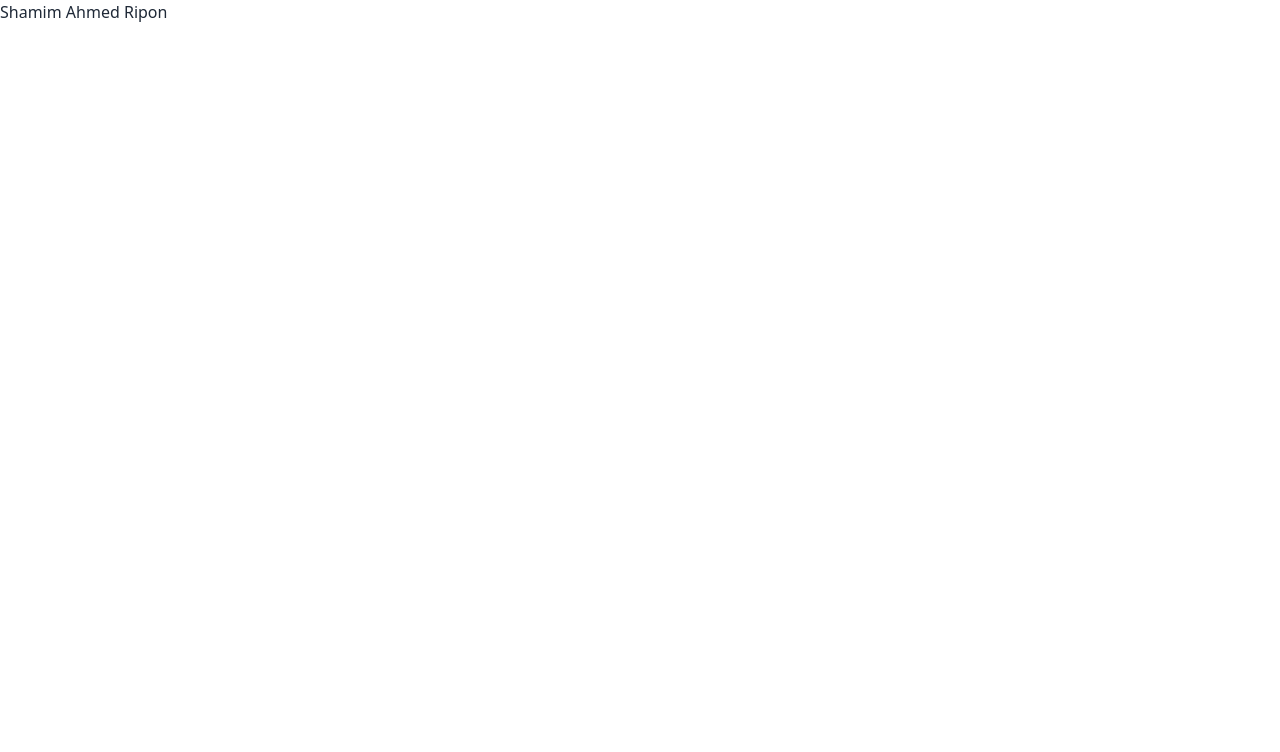
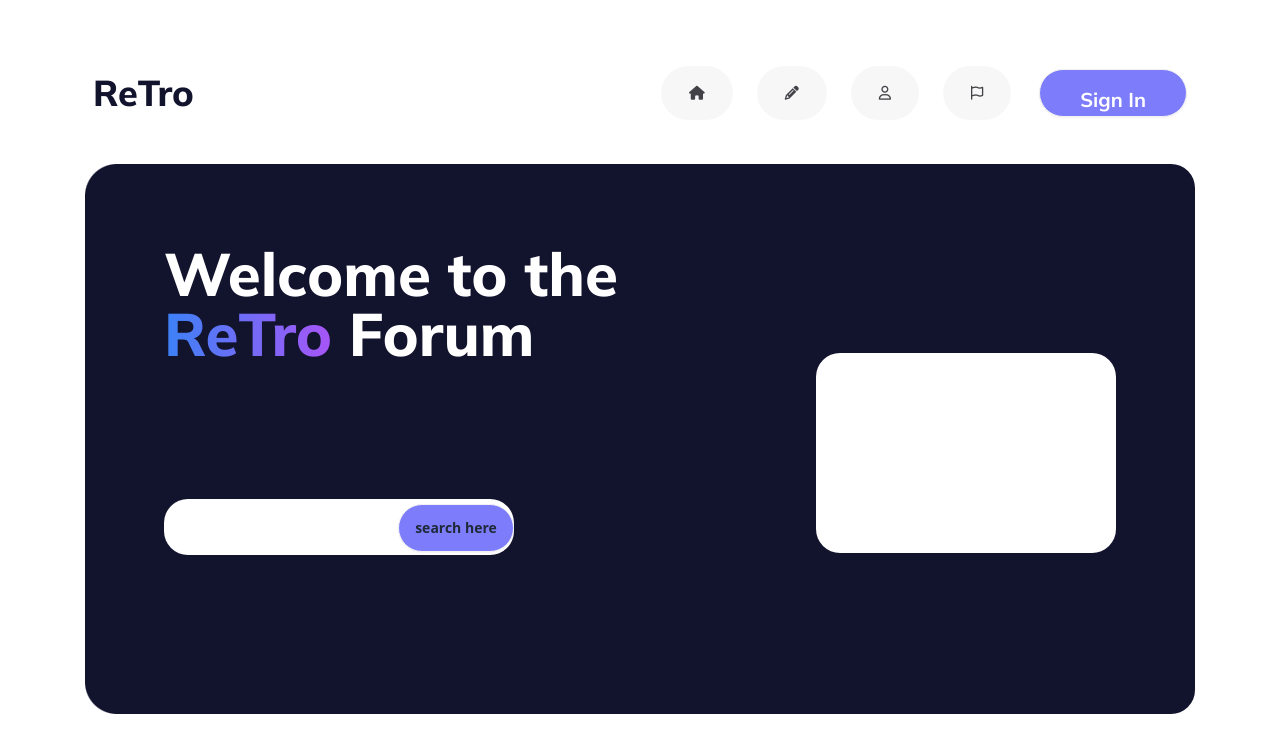
Before and after one commit to mdshamim125/retro-forum-discussHub, a plain HTML site: page index.html in a window 1280 px wide. Drawn offline with nearby package versions, Linux system fonts and the light colour scheme.

Commit message:
alhamdulillah, header section done

```diff
--- a/index.html
+++ b/index.html
@@ -13,6 +13,13 @@
     />
     <script src="https://cdn.tailwindcss.com"></script>
     <!-- font awesome cdn -->
+    <link
+      rel="stylesheet"
+      href="https://cdnjs.cloudflare.com/ajax/libs/font-awesome/6.5.1/css/all.min.css"
+      integrity="sha512-DTOQO9RWCH3ppGqcWaEA1BIZOC6xxalwEsw9c2QQeAIftl+Vegovlnee1c9QX4TctnWMn13TZye+giMm8e2LwA=="
+      crossorigin="anonymous"
+      referrerpolicy="no-referrer"
+    />
 
     <!-- google-font -->
     <link rel="preconnect" href="https://fonts.googleapis.com" />
@@ -29,7 +36,7 @@
           extend: {
             colors: {
               clifford: "#da373d",
-              primary: "#1DD100",
+              primary: "#7D7DFC",
             },
           },
         },
@@ -50,14 +57,129 @@
         font-weight: <weight>;
         font-style: normal;
       }
+      * {
+        box-sizing: border-box;
+      }
     </style>
   </head>
 
   <body>
-    <h1>Shamim Ahmed Ripon</h1>
-    <header>
-      <nav></nav>
-      <div class="banner"></div>
+    <header class="container p-5 lg:px-[85px] lg:py-[50px] mx-auto rounded-3xl">
+      <div class="rounded-3xl">
+        <!-- navbar section -->
+        <div class="navbar bg-base-100 mb-7 raleway">
+          <div class="navbar-start">
+            <div class="dropdown">
+              <div tabindex="0" role="button" class="btn btn-ghost lg:hidden">
+                <svg
+                  xmlns="http://www.w3.org/2000/svg"
+                  class="h-5 w-5"
+                  fill="none"
+                  viewBox="0 0 24 24"
+                  stroke="currentColor"
+                >
+                  <path
+                    stroke-linecap="round"
+                    stroke-linejoin="round"
+                    stroke-width="2"
+                    d="M4 6h16M4 12h8m-8 6h16"
+                  />
+                </svg>
+              </div>
+              <ul
+                tabindex="0"
+                class="menu menu-sm dropdown-content mt-3 z-[1] p-2 shadow bg-base-100 rounded-box w-52"
+              >
+                <li class="text-[#424247] mr-6 bg-[#12132D08] rounded-full p-3">
+                  <a href=""><i class="fa-solid fa-house"></i></a>
+                </li>
+                <li class="text-[#424247] mr-6 bg-[#12132D08] rounded-full p-3">
+                  <a><i class="fa-solid fa-pencil"></i></a>
+                </li>
+                <li class="text-[#424247] mr-6 bg-[#12132D08] rounded-full p-3">
+                  <a><i class="fa-regular fa-user"></i></a>
+                </li>
+                <li class="text-[#424247] mr-6 bg-[#12132D08] rounded-full p-3">
+                  <a><i class="fa-regular fa-flag"></i></a>
+                </li>
+              </ul>
+            </div>
+            <a class="mulish lg:text-4xl font-extrabold text-[#12132D]"
+              >ReTro</a
+            >
+          </div>
+          <div class="navbar-end hidden lg:flex"></div>
+          <div class="navbar-center text-center">
+            <ul class="menu menu-horizontal px-1 hidden lg:flex">
+              <li
+                title="home"
+                class="text-[#424247] mr-6 bg-[#12132D08] rounded-full p-3"
+              >
+                <a href=""><i class="fa-solid fa-house"></i></a>
+              </li>
+              <li
+                title="pencil"
+                class="text-[#424247] mr-6 bg-[#12132D08] rounded-full p-3"
+              >
+                <a><i class="fa-solid fa-pencil"></i></a>
+              </li>
+              <li
+                title="users"
+                class="text-[#424247] mr-6 bg-[#12132D08] rounded-full p-3"
+              >
+                <a><i class="fa-regular fa-user"></i></a>
+              </li>
+              <li
+                title="country"
+                class="text-[#424247] mr-6 bg-[#12132D08] rounded-full p-3"
+              >
+                <a><i class="fa-regular fa-flag"></i></a>
+              </li>
+            </ul>
+            <button
+              class="bg-primary text-white text-xl mulish btn rounded-3xl py-4 px-10 text-center font-bold"
+            >
+              Sign In
+            </button>
+          </div>
+        </div>
+        <!-- banner section -->
+        <div
+          class="h-[550px] rounded-3xl bg-gradient-to-r from-blue-500 to-purple-500"
+          style="background-image: url('images/Rectangle\ 1.png')"
+        >
+          <div>
+            <div class="lg:flex items-center justify-around">
+              <div class="lg:flex flex-col justify-center">
+                <div class="pt-20">
+                  <h1 class="mulish font-extrabold text-6xl text-white">
+                    Welcome to the <br />
+                    <span
+                      class="bg-clip-text text-transparent bg-gradient-to-r from-blue-500 to-purple-500"
+                      >ReTro</span
+                    >
+                    Forum
+                  </h1>
+                </div>
+                <form action="" class="lg:mt-[100px]">
+                  <input
+                    type="text"
+                    placeholder=""
+                    class="p-4 rounded-3xl w-[350px]"
+                    id="search-box"
+                  />
+                  <button class="my-10 btn bg-primary rounded-3xl -ml-[120px]">
+                    search here
+                  </button>
+                </form>
+              </div>
+              <div
+                class="bg-white ml-10 h-[150px] lg:h-[200px] w-[300px] rounded-3xl lg:mt-[150px]"
+              ></div>
+            </div>
+          </div>
+        </div>
+      </div>
     </header>
     <main>
       <section></section>
```
Also changed, not shown: images/Group 27.png (added), images/Group 3.png (added), images/Group.png (added), images/Landing Page Design.jpeg (added), images/Rectangle 1.png (added).
